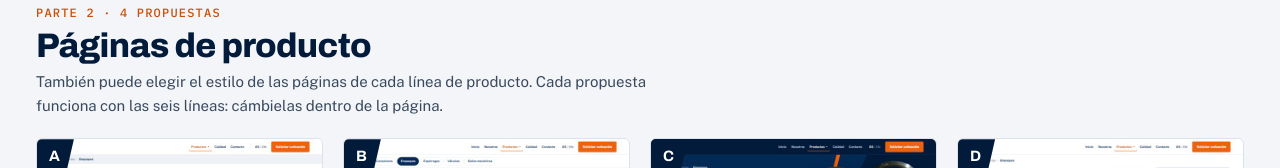
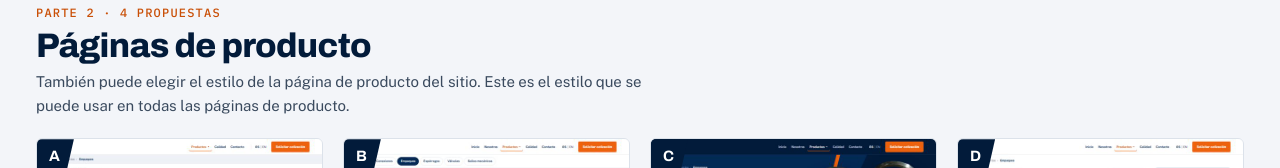
Before and after one commit to carasia/csi-propuestas-otgnmlhd, a plain HTML site: page index.html in a window 1280 px wide. Shown: the part 1686-1854 px from the top of the page. Drawn offline with nearby package versions, Linux system fonts and the light colour scheme.

Commit message:
Actualizar texto de páginas de producto

```diff
--- a/index.html
+++ b/index.html
@@ -367,7 +367,7 @@ const T={
  g1n:['Parte 1 · 6 propuestas','Part 1 · 6 proposals'],g1:['Página de inicio','Homepage'],
  g1p:['La primera página que ven sus clientes. Elija el estilo que mejor representa a CSI.','The first page your customers see. Choose the style that best represents CSI.'],
  g2n:['Parte 2 · 4 propuestas','Part 2 · 4 proposals'],g2:['Páginas de producto','Product pages'],
- g2p:['También puede elegir el estilo de las páginas de cada línea de producto. Cada propuesta funciona con las seis líneas: cámbielas dentro de la página.','You can also choose the style of the page for each product line. Each proposal works with all six lines: switch between them inside the page.'],
+ g2p:['También puede elegir el estilo de la página de producto del sitio. Este es el estilo que se puede usar en todas las páginas de producto.','You can also choose the style of the product page used on the site. This is the style that can be used for all product pages.'],
  copyFb:['Copiar comentarios','Copy feedback'],
  extraH:['Comentarios adicionales','Additional comments'],
  extraP:['¿Algo más que quiera decirnos? Ideas generales, cosas que faltan o preferencias que aplican a todas las propuestas.','Anything else you would like to tell us? General ideas, things that are missing, or preferences that apply to all the proposals.'],
```
